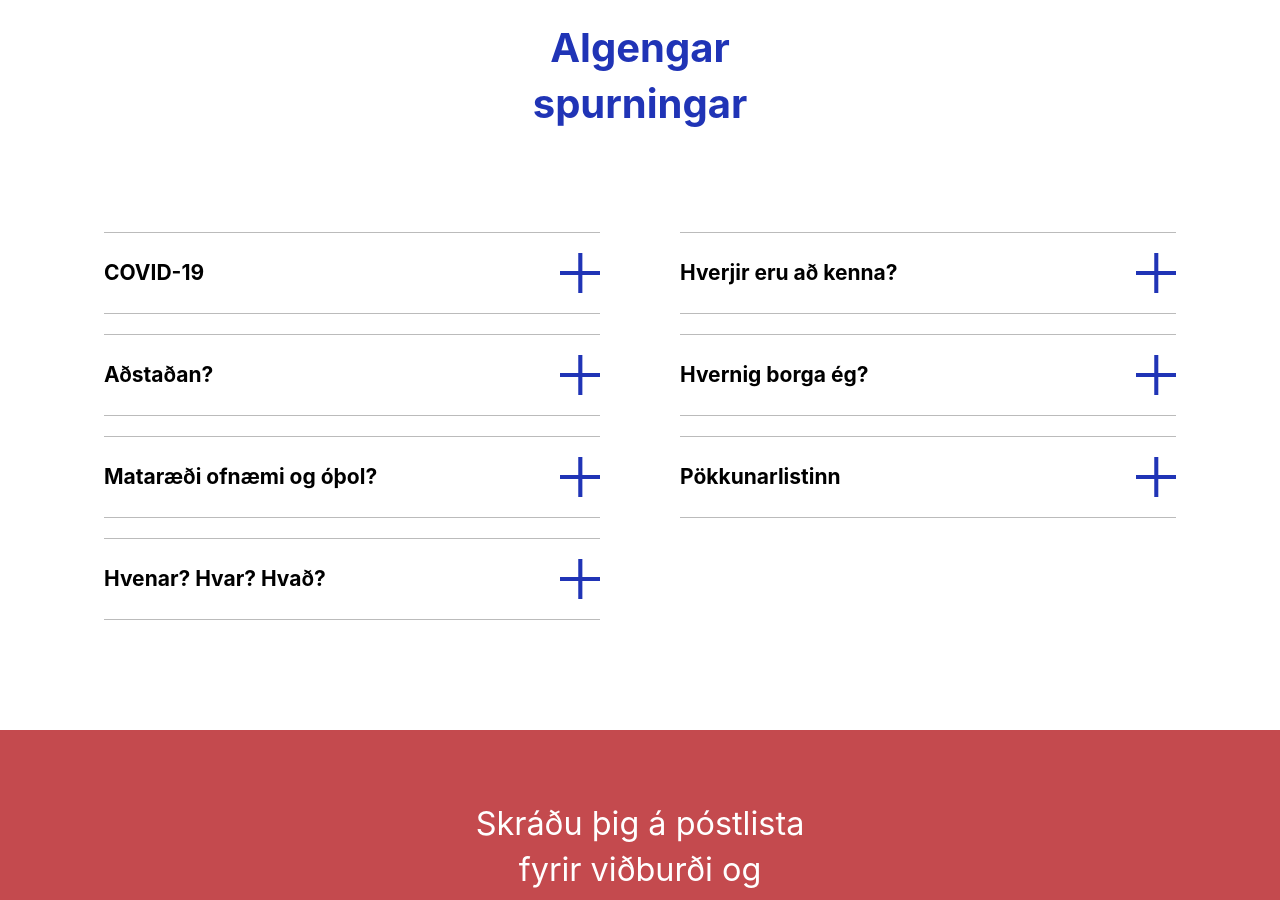
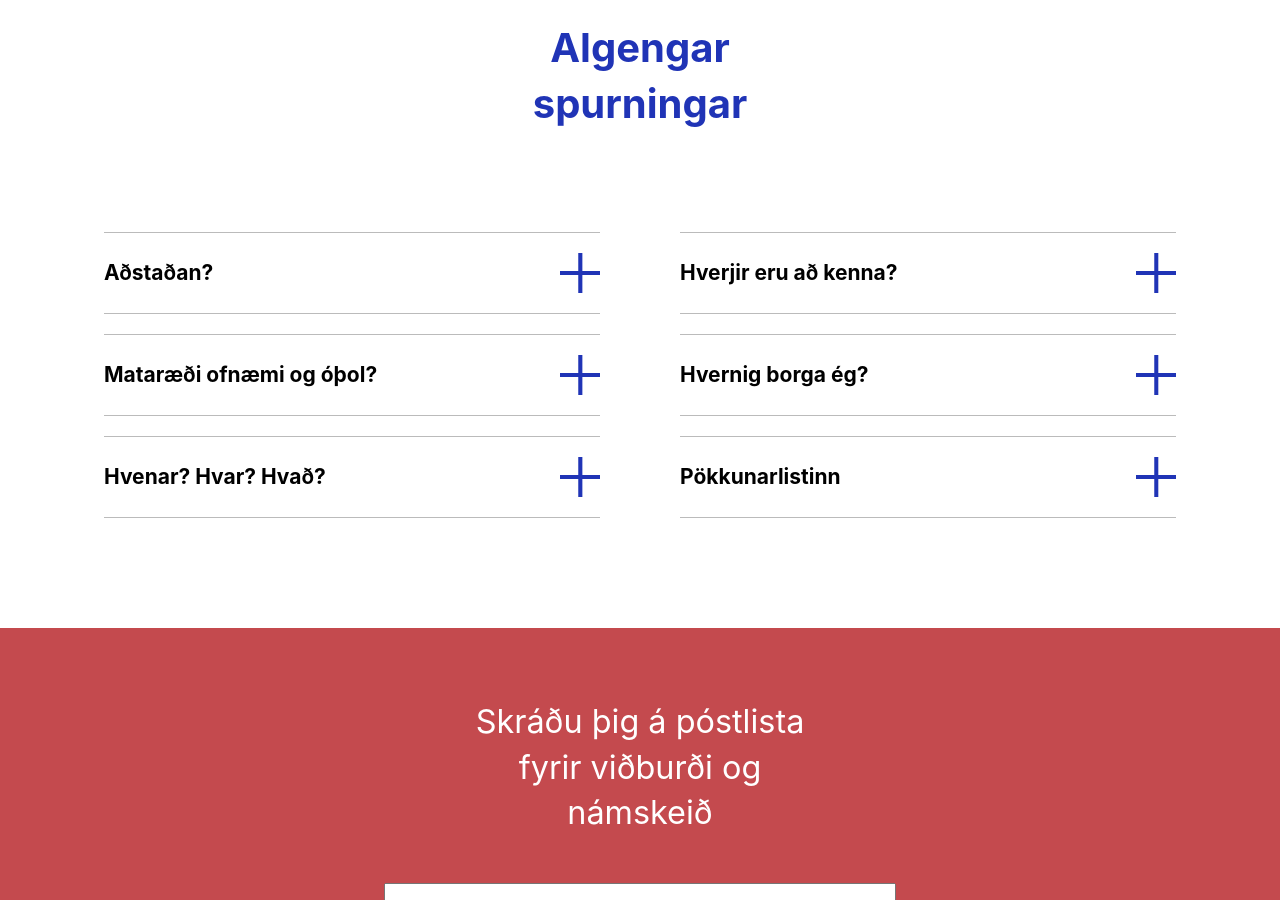
Before and after one commit to viktorhollanders/soguheimar, a Jekyll site: the page built from sumarbudir.html, in a window 1280 px wide and 900 px high, scrolled down 2380 px. Built offline with Jekyll 4.4.1, drawn with Linux system fonts in a browser that asks for light colours.

Commit message:
remove covid 19 clousula

```diff
--- a/_includes/faq-sumarbudir.html
+++ b/_includes/faq-sumarbudir.html
@@ -6,38 +6,6 @@
 
   <section class="faq-list">
     <ul class="faq-list__left">
-      <li class="faq-list__item">
-        <div class="faq-list__item__question">
-          <p class="qAndA-question__content">COVID-19</p>
-          <img class="opener" src="/icons/close.png" alt="close icon" />
-        </div>
-        <div class="faq-list__item__answer">
-          <p>
-            Ef það þarf að endurgreiða vegna sóttkvíar eða einangrunar barns sem
-            ætlaði að sækja sumarbúðirnar endurgreiða söguheimar að fullu,
-            framvísa þarf vottorði.
-          </p>
-          <p>
-            Ef sumarbúðirnar falla niður vegna aðgerða útaf Covid 19 faraldrinum
-            , sóttkvíar eða einangrunar endurgreiðum við allt námskeiðsgjald
-            nema að sú staða komu upp viku eða skemur fyrir sumarbúðir þá munum
-            við endurgreiða námskeiðsgjald og helming staðfestinga gjaldsins
-            8.500 Kr
-          </p>
-          <p>
-            Ef þið eruð með spurningar varðandi eitthvað sem varða COVID-19
-            endilega sendið okkur línu á
-            <a
-              style="color: hsl(232, 70%, 42%); font-weight: 600;"
-              href="mailto:{{ site.email }}"
-            >
-              {{ site.email }}
-            </a>
-            Við munum svo uppfæra þenna dálk eftir því sem við á.
-          </p>
-        </div>
-      </li>
-
       <li class="faq-list__item">
         <div class="faq-list__item__question">
           <p class="qAndA-question__content">Aðstaðan?</p>
```
